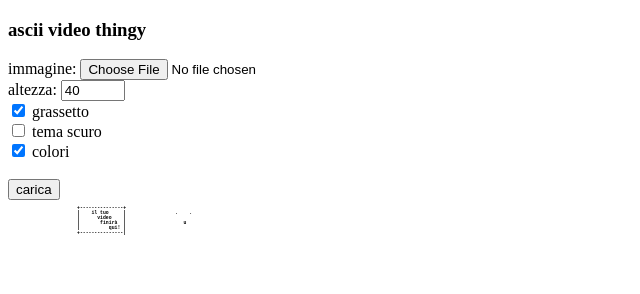
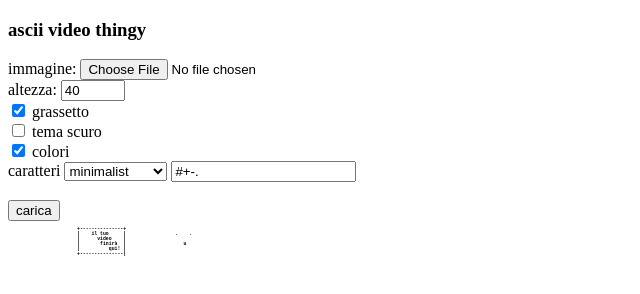
Before and after one commit to lorenzobotti/asciipic, a website built with Vite: page index.html in a window 1280 px wide. Shown: the whole page, without its empty margins (0-640 px from the left). Built offline with nearby package versions, Linux system fonts and the light colour scheme.

Commit message:
feat: selectable dictionary

```diff
--- a/index.html
+++ b/index.html
@@ -59,6 +59,28 @@
             <input type="checkbox" name="color" id="input-color" checked>
             <label for="color">colori</label>
 
+            <br>
+            <label for="ascii-dict">caratteri</label>
+            <select name="ascii-dict" id="ascii-dict">
+                <option value="minimalist">minimalist</option>
+                <option value="normal">normal</option>
+                <option value="normal2">normal2</option>
+                <option value="alphabetic">alphabetic</option>
+                <option value="alphanumeric">alphanumeric</option>
+                <option value="numerical">numerical</option>
+                <option value="extended">extended</option>
+                <option value="math">math</option>
+                <option value="arrow">arrow</option>
+                <option value="grayscale">grayscale</option>
+                <option value="max">max</option>
+                <option value="codepage437">codepage437</option>
+                <option value="blockelement">blockelement</option>
+                <option value="custom">custom</option>
+            </select>
+
+            <input type="text" name="ascii-custom" id="ascii-custom" disabled>
+
+
             <br />
             <blockquote id="error-quote" style="display: none">
 
--- a/src/ascii.ts
+++ b/src/ascii.ts
@@ -1,7 +1,7 @@
 import { SpanGrid } from "./span_grid"
 import { map } from "./utils"
 
-const chars = {
+export const chars = {
     minimalist: "#+-.",
     normal: "@%#*+=-:.",
     normal2: "&$Xx+;:.",
@@ -44,10 +44,9 @@ export function canvasToAscii(
     options?: {
         color?: boolean,
         reverse?: boolean,
+        dict?: string
     },
 ) {
-    console.log(spanGrid)
-    console.log(options)
     let result = ''
 
     const ctx = canvas.getContext('2d', {
@@ -60,6 +59,7 @@ export function canvasToAscii(
 
     const pixelWidth = canvas.width / asciiWidth
     const pixelHeight = canvas.height / asciiHeight
+    const dict = options?.dict ?? dots
 
     for (let y = 0; y < asciiHeight; y++) {
         for (let x = 0; x < asciiWidth; x++) {
@@ -82,7 +82,7 @@ export function canvasToAscii(
             const brightness = getBrightness(r, g, b)
             const charI = Math.floor(map(brightness, 0, MAX_BRIGHTNESS, 0, dots.length))
 
-            const char = dots[charI]
+            const char = dict[charI]
 
             if (spanGrid) {
                 const span = spanGrid.getSpan(x, y)
--- a/src/dom.ts
+++ b/src/dom.ts
@@ -1,4 +1,4 @@
-import { ASPECT_3_5, canvasToAscii, getAsciiWidth } from "./ascii"
+import { ASPECT_3_5, canvasToAscii, chars, getAsciiWidth } from "./ascii"
 import { SpanGrid } from "./span_grid"
 import { VideoAnimation } from "./video"
 
@@ -14,6 +14,9 @@ export const inputDarkmode = document.getElementById('input-darkmode') as HTMLIn
 export const inputBold = document.getElementById('input-bold') as HTMLInputElement
 export const inputColor = document.getElementById('input-color') as HTMLInputElement
 
+export const asciiCustom = document.getElementById('ascii-custom') as HTMLInputElement
+export const asciiDict = document.getElementById('ascii-dict') as HTMLSelectElement
+
 export async function init() {
     await form.addEventListener('submit', submit)
 }
@@ -23,6 +26,7 @@ interface FormInput {
     darkMode: boolean,
     color: boolean,
     asciiHeight: number,
+    asciiDict: string,
 }
 
 function readForm(): FormInput {
@@ -31,9 +35,9 @@ function readForm(): FormInput {
         darkMode: inputDarkmode.checked,
         bold: inputBold.checked,
         color: inputColor.checked,
+        asciiDict: asciiCustom.value,
     }
 
-    alert(JSON.stringify(r))
     return r
 }
 
@@ -48,6 +52,19 @@ inputDarkmode.addEventListener('change', () => {
         document.body.classList.remove('dark')
     }
 })
+
+addSelectionToCustom()
+asciiDict.addEventListener('change', addSelectionToCustom)
+
+function addSelectionToCustom() {
+    const dict = (chars as any)[asciiDict.value] as string | undefined
+    if (!dict) {
+        return
+    }
+
+    asciiCustom.disabled = false
+    asciiCustom.value = dict
+}
 
 export async function submit(event: SubmitEvent) {
     event.preventDefault();
@@ -138,7 +155,7 @@ export async function submit(event: SubmitEvent) {
     if (typ === 'image') {
         ctx().drawImage(media, 0, 0, canvas.width, canvas.height)
 
-        canvasToAscii(canvas, asciiWidth, asciiHeight, grid, { color: true })
+        canvasToAscii(canvas, asciiWidth, asciiHeight, grid, { color: true, dict: options.asciiDict })
         // textExport.textContent = str
     } else if (typ === 'video') {
         const a = new VideoAnimation(
@@ -154,6 +171,7 @@ export async function submit(event: SubmitEvent) {
                 },
                 spanGrid: grid,
                 color: options.color,
+                dict: options.asciiDict
             }
         )
 
--- a/src/video.ts
+++ b/src/video.ts
@@ -24,6 +24,7 @@ export class VideoAnimation {
             spanGrid?: SpanGrid,
 
             color?: boolean,
+            dict?: string
         }
     ) {
         // this.video.load()
@@ -59,7 +60,7 @@ export class VideoAnimation {
         this.context.drawImage(this.video, 0, 0, w, h)
 
         if (this.options.textCallback) {
-            const s = canvasToAscii(this.canvas, this.asciiWidth, this.asciiHeight, this.options.spanGrid, { color: this.options.color })
+            const s = canvasToAscii(this.canvas, this.asciiWidth, this.asciiHeight, this.options.spanGrid, { color: this.options.color, dict: this.options.dict })
             this.options.textCallback(s)
         }
     }
```
